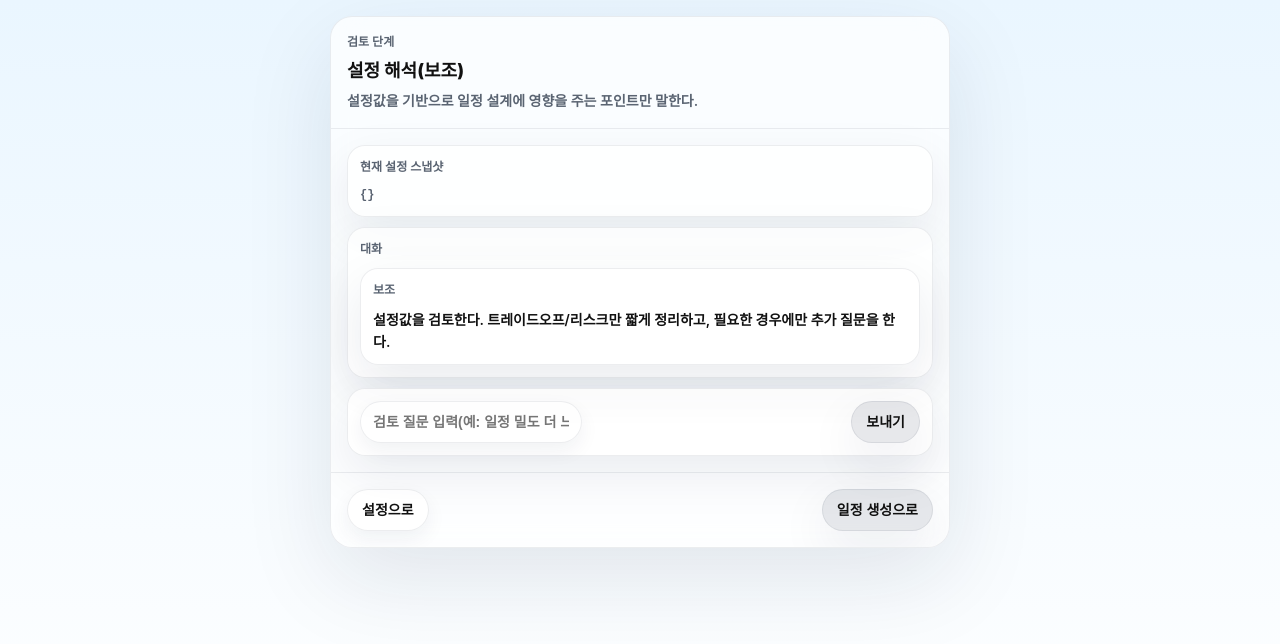
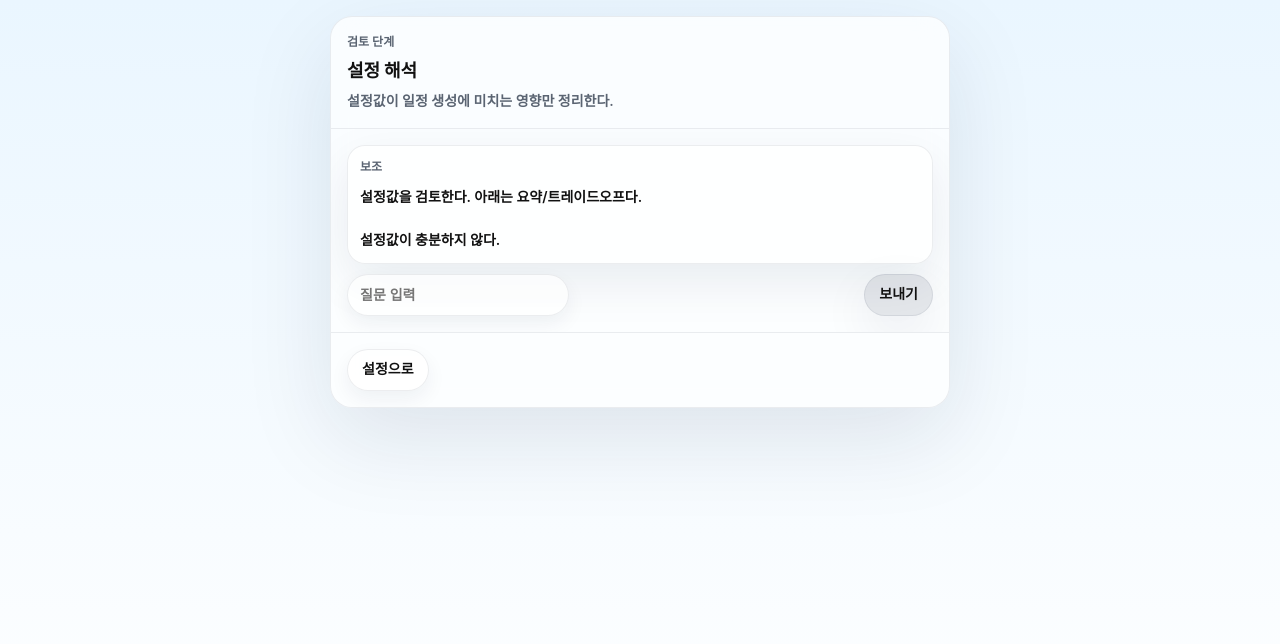
Before and after one commit to grantpaik100-lgtm/triplan-mvp2, a Next.js app: page /secondary/review in a window 1280 px wide. Shown: the top 644 px of the page. Built offline with nearby package versions, Linux system fonts and the light colour scheme.

Commit message:
Update page.tsx

```diff
--- a/app/secondary/review/page.tsx
+++ b/app/secondary/review/page.tsx
@@ -1,14 +1,14 @@
 "use client";
 
 import { useMemo, useState } from "react";
-import { useRouter } from "next/navigation";
 import "../secondary.css";
-
 import { loadSecondaryDraft } from "@/lib/secondaryStorage";
 import { MOTION, GLASS, SHADOW, COLORS, SPACE, TYPE, DENSITY, RADIUS, MAXWIDTH, FOCUS_RING } from "@/lib/MOTION_TOKENS";
 
 function toCssVars() {
   const d = DENSITY.dense;
+  const controlsMaxH = SPACE[64] * 8;
+
   return {
     ["--tp2-ease" as any]: MOTION.easing,
     ["--tp2-dur-fast" as any]: MOTION.duration.fast,
@@ -63,114 +63,91 @@ function toCssVars() {
     ["--tp2-chip-h" as any]: d.chipHeight,
 
     ["--tp2-maxw" as any]: MAXWIDTH.card,
+    ["--tp2-controls-maxh" as any]: controlsMaxH,
   } as React.CSSProperties;
 }
 
 type Msg = { role: "user" | "assistant"; text: string };
 
+function interpret(answers: Record<string, any>) {
+  const lines: string[] = [];
+
+  const nights = answers.g_tripNights;
+  const days = answers.g_tripDays;
+  if (nights != null && days != null) lines.push(`기간: ${nights}박 ${days}일`);
+
+  if (answers.a_density) lines.push(`일정 밀도: ${answers.a_density}`);
+  if (answers.b_waitingPreset) lines.push(`대기 상한: ${answers.b_waitingPreset}${answers.b_waitingPreset === "직접" ? `(${answers.b_waitingCustomMinutes}분)` : ""}`);
+  if (answers.c_walkCap) lines.push(`도보 허용: ${answers.c_walkCap}`);
+  if (answers.d_lodgingStrategy) lines.push(`숙소 전략: ${answers.d_lodgingStrategy}`);
+
+  const risk = [];
+  if (Array.isArray(answers.b_allergyTags) && answers.b_allergyTags.length) risk.push(`알레르기=${answers.b_allergyTags.join(", ")}`);
+  if (Array.isArray(answers.b_avoidTags) && answers.b_avoidTags.length) risk.push(`회피=${answers.b_avoidTags.join(", ")}`);
+  if (risk.length) lines.push(`음식 리스크: ${risk.join(" / ")}`);
+
+  // 간단 트레이드오프 문장
+  const t: string[] = [];
+  if (answers.a_density === "빡빡") t.push("밀도가 높으면 이동/대기 제약이 강하게 작동한다.");
+  if (answers.c_walkCap === "짧게") t.push("도보 제한이 강하면 대중교통/택시 비중이 올라간다.");
+  if (answers.b_waitingPreset?.includes("짧게")) t.push("대기 상한이 낮으면 인기 맛집 후보가 크게 줄어든다.");
+  if (t.length) lines.push(`트레이드오프: ${t.join(" ")}`);
+
+  return lines.length ? lines.join("\n") : "설정값이 충분하지 않다.";
+}
+
 export default function SecondaryReviewPage() {
-  const router = useRouter();
   const cssVars = useMemo(() => toCssVars(), []);
-
   const draft = useMemo(() => loadSecondaryDraft(), []);
   const answers = (draft?.answers ?? {}) as Record<string, any>;
 
   const [msgs, setMsgs] = useState<Msg[]>([
-    {
-      role: "assistant",
-      text: "설정값을 검토한다. 트레이드오프/리스크만 짧게 정리하고, 필요한 경우에만 추가 질문을 한다.",
-    },
+    { role: "assistant", text: "설정값을 검토한다. 아래는 요약/트레이드오프다.\n\n" + interpret(answers) },
   ]);
   const [input, setInput] = useState("");
-  const [busy, setBusy] = useState(false);
 
-  const send = async () => {
+  const send = () => {
     const t = input.trim();
-    if (!t || busy) return;
+    if (!t) return;
+    setMsgs((m) => [...m, { role: "user", text: t }]);
 
-    setMsgs((m) => [...m, { role: "user", text: t }]);
+    // 지금은 규칙 기반. (나중에 LLM API로 교체)
+    const reply = `요청: ${t}\n\n현재 설정 기반으로 반영하면, 후보 필터/동선/밀도에서 영향이 발생한다. 필요한 경우 ‘대기 상한’과 ‘도보 허용’을 먼저 조정한다.`;
+    setMsgs((m) => [...m, { role: "assistant", text: reply }]);
     setInput("");
-    setBusy(true);
-
-    try {
-      const res = await fetch("/api/secondary/review", {
-        method: "POST",
-        headers: { "Content-Type": "application/json" },
-        body: JSON.stringify({
-          message: t,
-          answers,
-          history: msgs,
-        }),
-      });
-
-      const data = (await res.json()) as { text?: string; error?: string };
-      if (!res.ok) throw new Error(data.error || "request_failed");
-
-      setMsgs((m) => [...m, { role: "assistant", text: data.text || "응답 없음" }]);
-    } catch {
-      setMsgs((m) => [...m, { role: "assistant", text: "검토 요청에 실패했다. 키/서버 설정을 확인." }]);
-    } finally {
-      setBusy(false);
-    }
   };
 
   return (
     <main className="tp2-screen" style={cssVars}>
       <div className="tp2-wrap">
-        <article className="tp2-card" aria-label="review-card">
+        <article className="tp2-card">
           <header className="tp2-cardHeader">
             <div className="tp2-meta">검토 단계</div>
-            <h2 className="tp2-h2">설정 해석(보조)</h2>
-            <p className="tp2-body tp2-help">설정값을 기반으로 일정 설계에 영향을 주는 포인트만 말한다.</p>
+            <h2 className="tp2-h2">설정 해석</h2>
+            <p className="tp2-body tp2-help">설정값이 일정 생성에 미치는 영향만 정리한다.</p>
           </header>
 
-          <div className="tp2-controls">
-            <div className="tp2-subcard">
-              <div className="tp2-meta">현재 설정 스냅샷</div>
-              <pre className="tp2-meta" style={{ margin: 0, whiteSpace: "pre-wrap" }}>
-{JSON.stringify(answers, null, 2)}
-              </pre>
-            </div>
-
-            <div className="tp2-subcard">
-              <div className="tp2-meta">대화</div>
-              <div style={{ display: "grid", gap: "calc(var(--tp2-space-10) * 1px)" }}>
+          <div className="tp2-controls tp2-controlsScrollable">
             {msgs.map((m, i) => (
               <div key={i} className="tp2-subcard">
                 <div className="tp2-meta">{m.role === "user" ? "나" : "보조"}</div>
-                    <div className="tp2-body">{m.text}</div>
+                <div className="tp2-body" style={{ whiteSpace: "pre-wrap" }}>
+                  {m.text}
+                </div>
               </div>
             ))}
-              </div>
-            </div>
 
-            <div className="tp2-subcard">
             <div className="tp2-row">
-                <input
-                  className="tp2-input"
-                  value={input}
-                  placeholder="검토 질문 입력(예: 일정 밀도 더 느슨하게 하면 뭐가 바뀜?)"
-                  onChange={(e) => setInput(e.target.value)}
-                  onKeyDown={(e) => {
-                    if (e.key === "Enter") {
-                      e.preventDefault();
-                      send();
-                    }
-                  }}
-                />
-                <button type="button" className="tp2-btnPrimary" onClick={send} disabled={busy}>
-                  {busy ? "요청중" : "보내기"}
+              <input className="tp2-input" value={input} onChange={(e) => setInput(e.target.value)} placeholder="질문 입력" />
+              <button className="tp2-btnPrimary" onClick={send}>
+                보내기
               </button>
-              </div>
             </div>
           </div>
 
           <footer className="tp2-footer">
-            <button type="button" className="tp2-btn" onClick={() => router.push("/secondary")}>
+            <button className="tp2-btn" onClick={() => (window.location.href = "/secondary")}>
               설정으로
-            </button>
-            <button type="button" className="tp2-btnPrimary" onClick={() => router.push("/flows")}>
-              일정 생성으로
             </button>
           </footer>
         </article>
```
Lines whose indentation alone changed are shown as unchanged.
